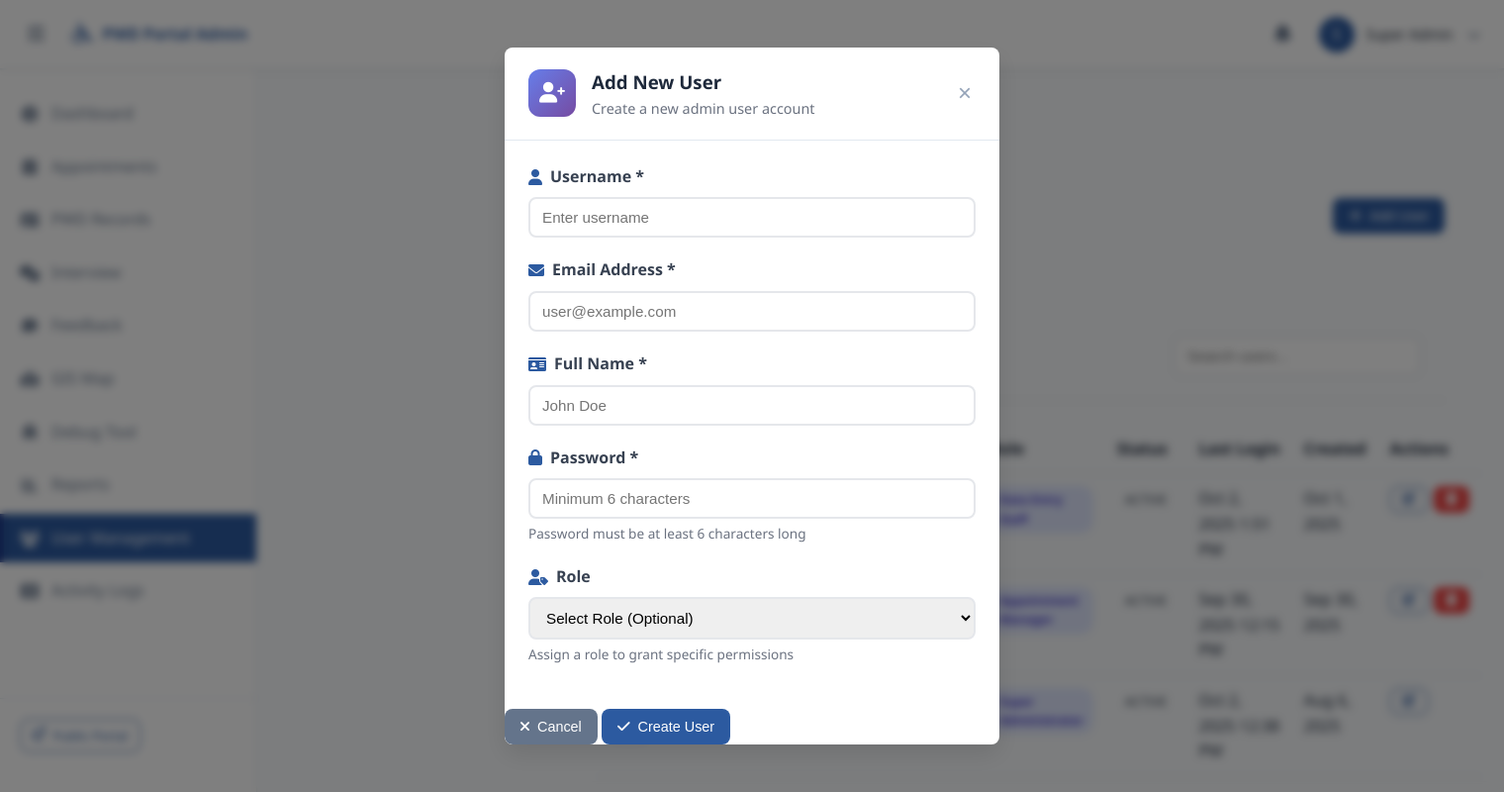
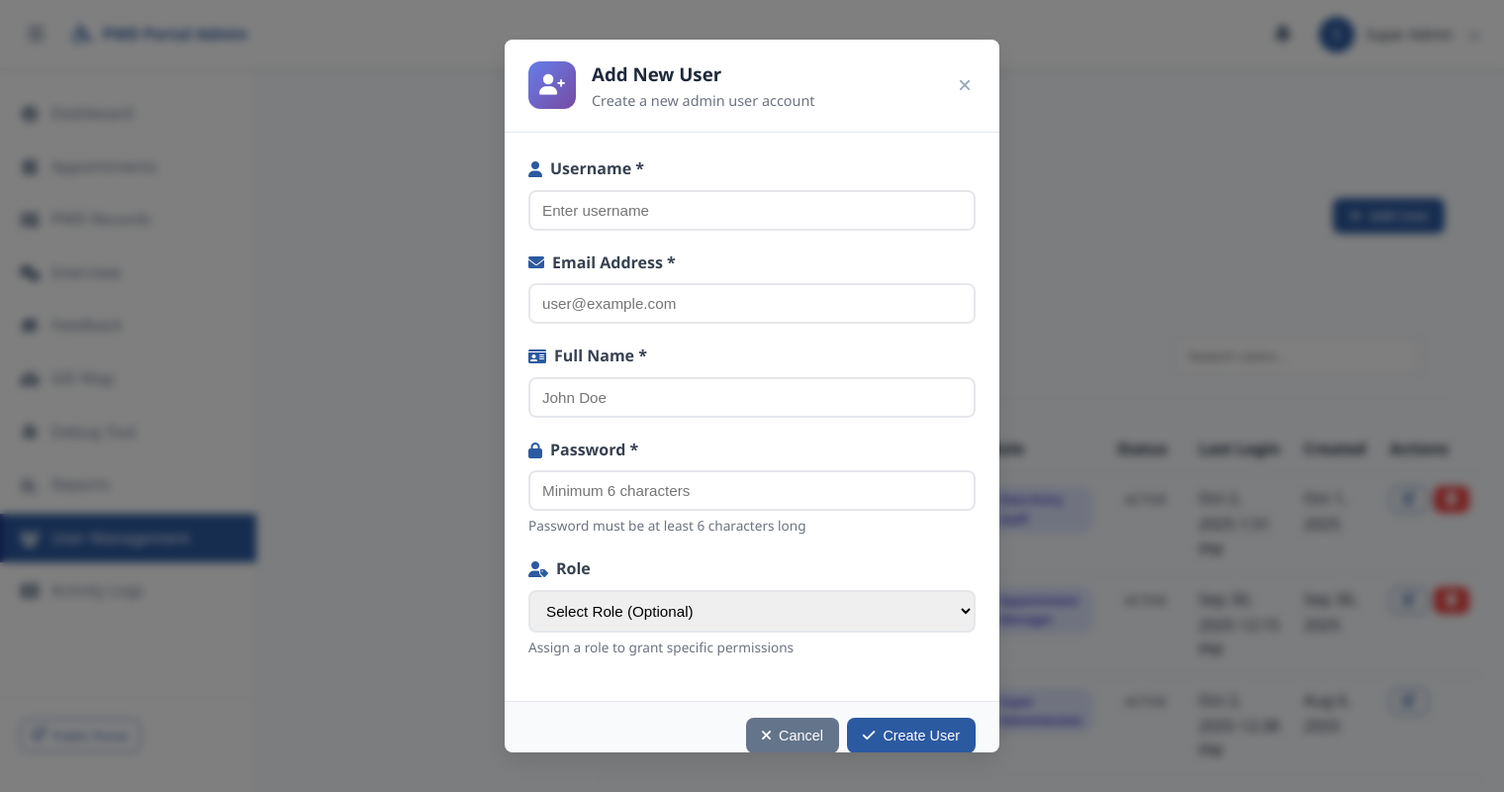
Before and after one commit to Clarensyoooooo/pwd-portal, a PHP site: page /admin/users.php in a window 1520 px wide, after a click on "Add User". Shown: the whole page at 99% size. Run offline with PHP 8.4, Linux system fonts and the light colour scheme; a user stored in the database is signed in; data comes from the database, SQL or seed files in the repository.

Commit message:
RBAC WORKING NOW

```diff
--- a/admin/assets/admin.css
+++ b/admin/assets/admin.css
@@ -193,6 +193,8 @@ body {
   background: var(--bg-primary);
   color: var(--primary-color);
 }
+
+
 
 .header-brand {
   display: flex;
@@ -907,12 +909,12 @@ body {
   gap: 8px;
 }
 
-/* Data Tables */
+/* In admin.css, find this class and change the overflow property */
 .data-card {
   background: var(--bg-secondary);
   border-radius: var(--border-radius);
   box-shadow: var(--box-shadow);
-  overflow: hidden;
+  overflow-x: auto; /* Change from overflow: hidden */
 }
 
 .record-count {
--- a/admin/includes/header.php
+++ b/admin/includes/header.php
@@ -19,6 +19,7 @@ try {
     <title><?php echo isset($page_title) ? $page_title . ' - ' : ''; ?>PWD Portal Admin</title>
     <link rel="stylesheet" href="assets/admin.css">
     <link href="https://cdnjs.cloudflare.com/ajax/libs/font-awesome/6.0.0/css/all.min.css" rel="stylesheet">
+
 </head>
 <body>
     <!-- Admin Header -->
--- a/admin/users.php
+++ b/admin/users.php
@@ -51,13 +51,7 @@ if ($_SERVER['REQUEST_METHOD'] === 'POST') {
                 $_SESSION['error'] = 'You do not have permission to create roles.';
             }
             break;
-        case 'update_role':
-            if ($canManageRoles) {
-                updateRole($pdo);
-            } else {
-                $_SESSION['error'] = 'You do not have permission to manage roles.';
-            }
-            break;
+
         case 'delete_role':
             if ($canManageRoles) {
                 deleteRole($pdo);
@@ -1560,6 +1554,17 @@ function deleteRole($pdo) {
         .mt-4 {
             margin-top: 2rem;
         }
+        .modal-footer {
+    display: flex;
+    justify-content: flex-end; /* Aligns buttons to the right */
+    gap: 8px;                  /* Adds a nice space between the buttons */
+    padding: 16px 24px;
+    border-top: 1px solid #e5e7eb;
+    background-color: #f9fafb;
+    /* These next two lines ensure the footer's corners are rounded like the modal */
+    border-bottom-left-radius: 12px;
+    border-bottom-right-radius: 12px;
+}
     </style>
 </body>
 </html>
--- a/appointments.php
+++ b/appointments.php
@@ -309,7 +309,7 @@ function handleRenewalUpdate() {
                 <p>– PWD Portal Team, Tanauan City</p>
             ";
             // Ensure you have a function called sendResendEmail or change this to your email function name
-            // sendResendEmail($user_data['email'], $emailSubject, $emailBody);
+             sendResendEmail($user_data['email'], $emailSubject, $emailBody);
         } catch (Exception $email_error) {
             // Email failed, but we will still show success to the user.
         }
```
Also changed, not shown: admin/api/users.php (+9 -1 lines).
